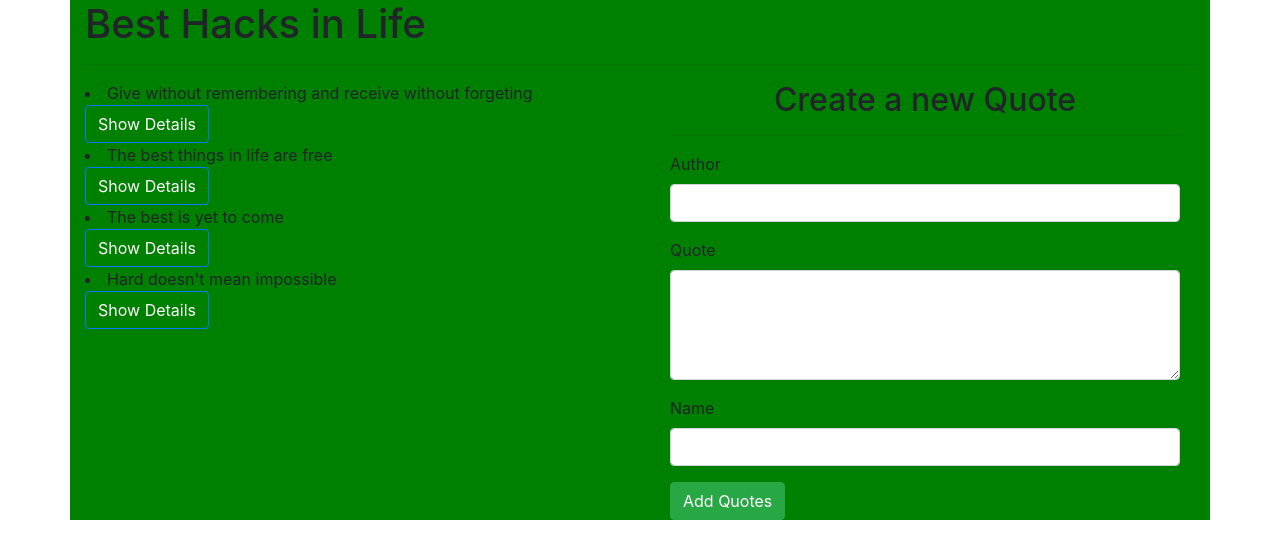
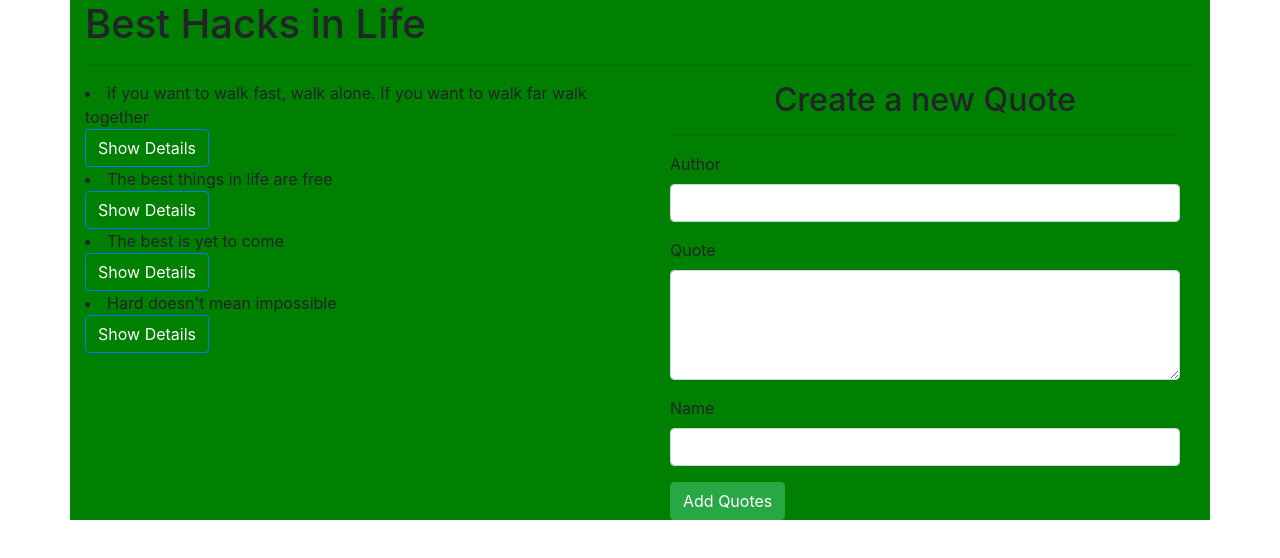
Before and after one commit to JadyVella/Quotes, an Angular app: page / in a window 1280 px wide. Shown: the top 558 px of the page. Built offline with nearby package versions, Linux system fonts and the light colour scheme.

Commit message:
Add a second quote in life-hacks.component.ts

```diff
--- a/src/app/life-hacks/life-hacks.component.ts
+++ b/src/app/life-hacks/life-hacks.component.ts
@@ -10,8 +10,8 @@ export class LifeHacksComponent implements OnInit {
 
 
   lifehacks: LifeHacks[] = [
-    // new LifeHacks(1, "if you want to walk fast, walk alone. If you want to walk far walk together", "Jady", "Felix", new Date(2020,1,12)),
-    new LifeHacks(2, "Give without remembering and receive without forgeting", "Jady", "Felix", new Date(2020,1,12)),
+    new LifeHacks(1, "if you want to walk fast, walk alone. If you want to walk far walk together", "Jady", "Felix", new Date(2020,1,12)),
+    // new LifeHacks(2, "Give without remembering and receive without forgeting", "Jady", "Felix", new Date(2020,1,12)),
     new LifeHacks(3, "The best things in life are free", "Jady", "Felix", new Date(2020,1,12)),
     new LifeHacks(4, "The best is yet to come", "Jady", "Felix", new Date(2020,1,12)),
     new LifeHacks(5, "Hard doesn't mean impossible", "Jady", "Felix", new Date(2020,1,12)),
```
